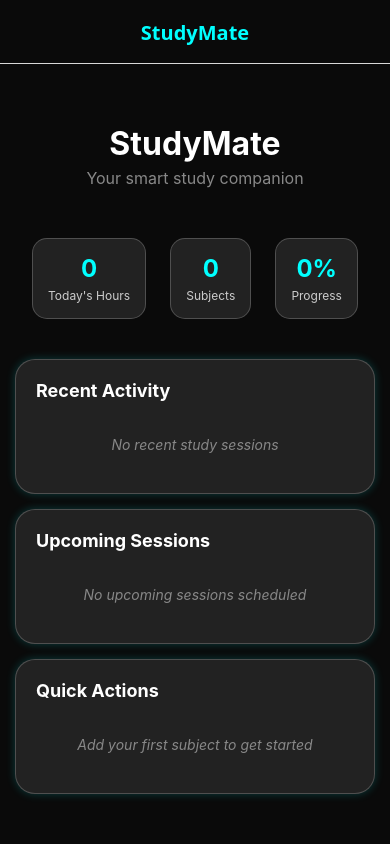
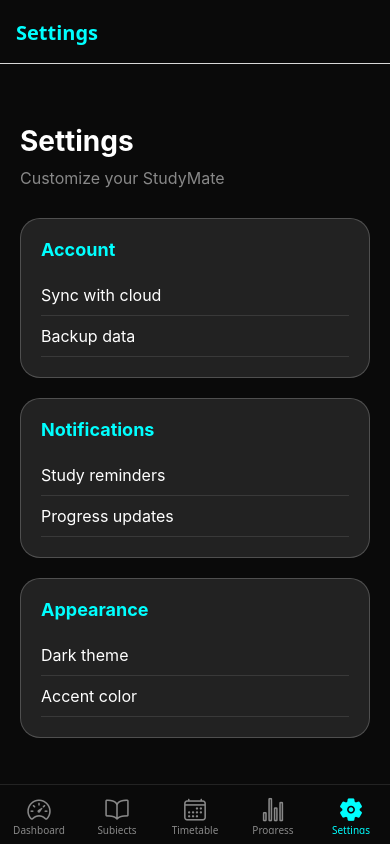
Before and after one commit to Harsh-Thakur-2006/StudyMate, a React Native app in the folder frontend/: screen /Settings in a window 390 px wide. Built offline with nearby package versions, Linux system fonts and the light colour scheme.

Commit message:
Add bottom tab navigation with all main screens and icons

```diff
--- a/frontend/App.js
+++ b/frontend/App.js
@@ -1,21 +1,53 @@
 import React from 'react';
 import { StatusBar } from 'expo-status-bar';
 import { NavigationContainer } from '@react-navigation/native';
-import { createStackNavigator } from '@react-navigation/stack';
+import { createBottomTabNavigator } from '@react-navigation/bottom-tabs';
+import { Ionicons } from '@expo/vector-icons';
 
 // Import our screens
 import DashboardScreen from './src/screens/DashboardScreen';
+import SubjectsScreen from './src/screens/SubjectsScreen';
+import TimetableScreen from './src/screens/TimetableScreen';
+import ProgressScreen from './src/screens/ProgressScreen';
+import SettingsScreen from './src/screens/SettingsScreen';
 
-// Create stack navigator
-const Stack = createStackNavigator();
+// Create bottom tab navigator
+const Tab = createBottomTabNavigator();
 
 // Main App component
 export default function App() {
   return (
     <NavigationContainer>
       <StatusBar style="light" />
-      <Stack.Navigator
-        screenOptions={{
+      <Tab.Navigator
+        screenOptions={({ route }) => ({
+          tabBarIcon: ({ focused, color, size }) => {
+            let iconName;
+
+            if (route.name === 'Dashboard') {
+              iconName = focused ? 'speedometer' : 'speedometer-outline';
+            } else if (route.name === 'Subjects') {
+              iconName = focused ? 'book' : 'book-outline';
+            } else if (route.name === 'Timetable') {
+              iconName = focused ? 'calendar' : 'calendar-outline';
+            } else if (route.name === 'Progress') {
+              iconName = focused ? 'stats-chart' : 'stats-chart-outline';
+            } else if (route.name === 'Settings') {
+              iconName = focused ? 'settings' : 'settings-outline';
+            }
+
+            return <Ionicons name={iconName} size={size} color={color} />;
+          },
+          tabBarActiveTintColor: '#00ffff',
+          tabBarInactiveTintColor: '#888888',
+          tabBarStyle: {
+            backgroundColor: '#0a0a0a',
+            borderTopColor: 'rgba(255, 255, 255, 0.1)',
+            borderTopWidth: 1,
+            paddingBottom: 5,
+            paddingTop: 5,
+            height: 60,
+          },
           headerStyle: {
             backgroundColor: '#0a0a0a',
             shadowColor: 'transparent',
@@ -27,17 +59,34 @@
             fontSize: 20,
           },
           cardStyle: { backgroundColor: '#0a0a0a' }
-        }}
+        })}
       >
-        <Stack.Screen
+        <Tab.Screen
           name="Dashboard"
           component={DashboardScreen}
-          options={{
-            title: 'StudyMate',
-            headerTitleAlign: 'center',
-          }}
+          options={{ title: 'Dashboard' }}
         />
-      </Stack.Navigator>
+        <Tab.Screen
+          name="Subjects"
+          component={SubjectsScreen}
+          options={{ title: 'Subjects' }}
+        />
+        <Tab.Screen
+          name="Timetable"
+          component={TimetableScreen}
+          options={{ title: 'Timetable' }}
+        />
+        <Tab.Screen
+          name="Progress"
+          component={ProgressScreen}
+          options={{ title: 'Progress' }}
+        />
+        <Tab.Screen
+          name="Settings"
+          component={SettingsScreen}
+          options={{ title: 'Settings' }}
+        />
+      </Tab.Navigator>
     </NavigationContainer>
   );
 }
--- a/frontend/package.json
+++ b/frontend/package.json
@@ -10,6 +10,7 @@
   },
   "dependencies": {
     "@react-native-async-storage/async-storage": "2.2.0",
+    "@react-navigation/bottom-tabs": "^7.4.8",
     "@react-navigation/native": "^7.1.18",
     "@react-navigation/stack": "^7.4.9",
     "axios": "^1.12.2",
--- /dev/null
+++ b/frontend/src/screens/ProgressScreen.js
@@ -0,0 +1,67 @@
+import React from 'react';
+import { StyleSheet, Text, View, ScrollView } from 'react-native';
+
+export default function ProgressScreen() {
+  return (
+    <ScrollView style={styles.container}>
+      <Text style={styles.title}>Progress Analytics</Text>
+      <Text style={styles.subtitle}>Track your study journey</Text>
+
+      <View style={styles.glassCard}>
+        <Text style={styles.cardTitle}>Weekly Overview</Text>
+        <Text style={styles.emptyText}>No data available yet</Text>
+      </View>
+
+      <View style={styles.glassCard}>
+        <Text style={styles.cardTitle}>Subject Progress</Text>
+        <Text style={styles.emptyText}>Add subjects to see progress</Text>
+      </View>
+
+      <View style={styles.glassCard}>
+        <Text style={styles.cardTitle}>Study Streak</Text>
+        <Text style={styles.emptyText}>Start studying to build your streak!</Text>
+      </View>
+    </ScrollView>
+  );
+}
+
+const styles = StyleSheet.create({
+  container: {
+    flex: 1,
+    backgroundColor: '#0a0a0a',
+    padding: 20,
+    paddingTop: 60,
+  },
+  title: {
+    fontSize: 28,
+    fontWeight: 'bold',
+    color: '#ffffff',
+    marginBottom: 10,
+  },
+  subtitle: {
+    fontSize: 16,
+    color: '#888888',
+    marginBottom: 30,
+  },
+  glassCard: {
+    backgroundColor: 'rgba(255, 255, 255, 0.1)',
+    borderRadius: 20,
+    padding: 20,
+    marginBottom: 20,
+    borderWidth: 1,
+    borderColor: 'rgba(255, 255, 255, 0.2)',
+  },
+  cardTitle: {
+    fontSize: 18,
+    fontWeight: 'bold',
+    color: '#ffffff',
+    marginBottom: 15,
+  },
+  emptyText: {
+    fontSize: 14,
+    color: '#888888',
+    fontStyle: 'italic',
+    textAlign: 'center',
+    padding: 20,
+  },
+});
--- /dev/null
+++ b/frontend/src/screens/SettingsScreen.js
@@ -0,0 +1,70 @@
+import React from 'react';
+import { StyleSheet, Text, View, ScrollView } from 'react-native';
+
+export default function SettingsScreen() {
+  return (
+    <ScrollView style={styles.container}>
+      <Text style={styles.title}>Settings</Text>
+      <Text style={styles.subtitle}>Customize your StudyMate</Text>
+
+      <View style={styles.glassCard}>
+        <Text style={styles.cardTitle}>Account</Text>
+        <Text style={styles.settingItem}>Sync with cloud</Text>
+        <Text style={styles.settingItem}>Backup data</Text>
+      </View>
+
+      <View style={styles.glassCard}>
+        <Text style={styles.cardTitle}>Notifications</Text>
+        <Text style={styles.settingItem}>Study reminders</Text>
+        <Text style={styles.settingItem}>Progress updates</Text>
+      </View>
+
+      <View style={styles.glassCard}>
+        <Text style={styles.cardTitle}>Appearance</Text>
+        <Text style={styles.settingItem}>Dark theme</Text>
+        <Text style={styles.settingItem}>Accent color</Text>
+      </View>
+    </ScrollView>
+  );
+}
+
+const styles = StyleSheet.create({
+  container: {
+    flex: 1,
+    backgroundColor: '#0a0a0a',
+    padding: 20,
+    paddingTop: 60,
+  },
+  title: {
+    fontSize: 28,
+    fontWeight: 'bold',
+    color: '#ffffff',
+    marginBottom: 10,
+  },
+  subtitle: {
+    fontSize: 16,
+    color: '#888888',
+    marginBottom: 30,
+  },
+  glassCard: {
+    backgroundColor: 'rgba(255, 255, 255, 0.1)',
+    borderRadius: 20,
+    padding: 20,
+    marginBottom: 20,
+    borderWidth: 1,
+    borderColor: 'rgba(255, 255, 255, 0.2)',
+  },
+  cardTitle: {
+    fontSize: 18,
+    fontWeight: 'bold',
+    color: '#00ffff',
+    marginBottom: 15,
+  },
+  settingItem: {
+    fontSize: 16,
+    color: '#ffffff',
+    paddingVertical: 10,
+    borderBottomWidth: 1,
+    borderBottomColor: 'rgba(255, 255, 255, 0.1)',
+  },
+});
```
Also changed, not shown: 1 other file (tests, documents, lock files or other folders).
